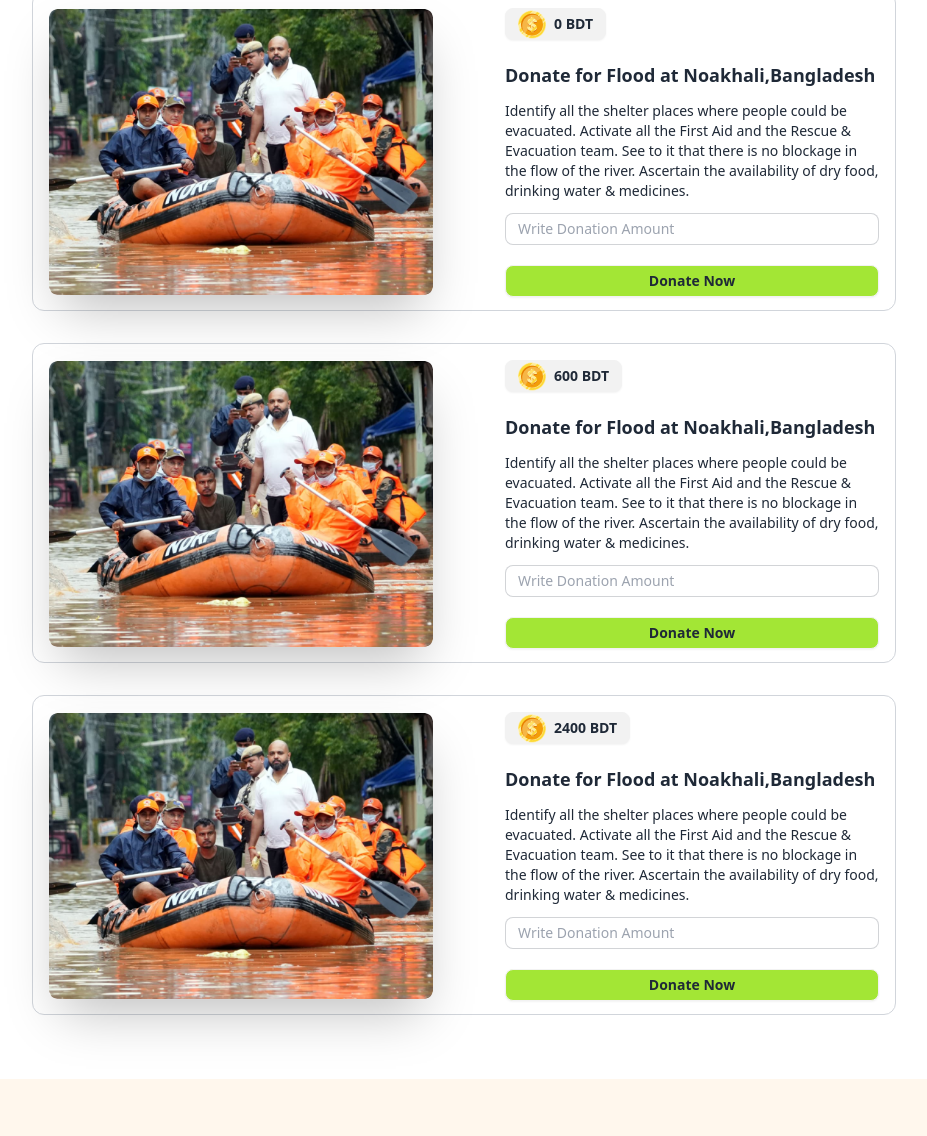
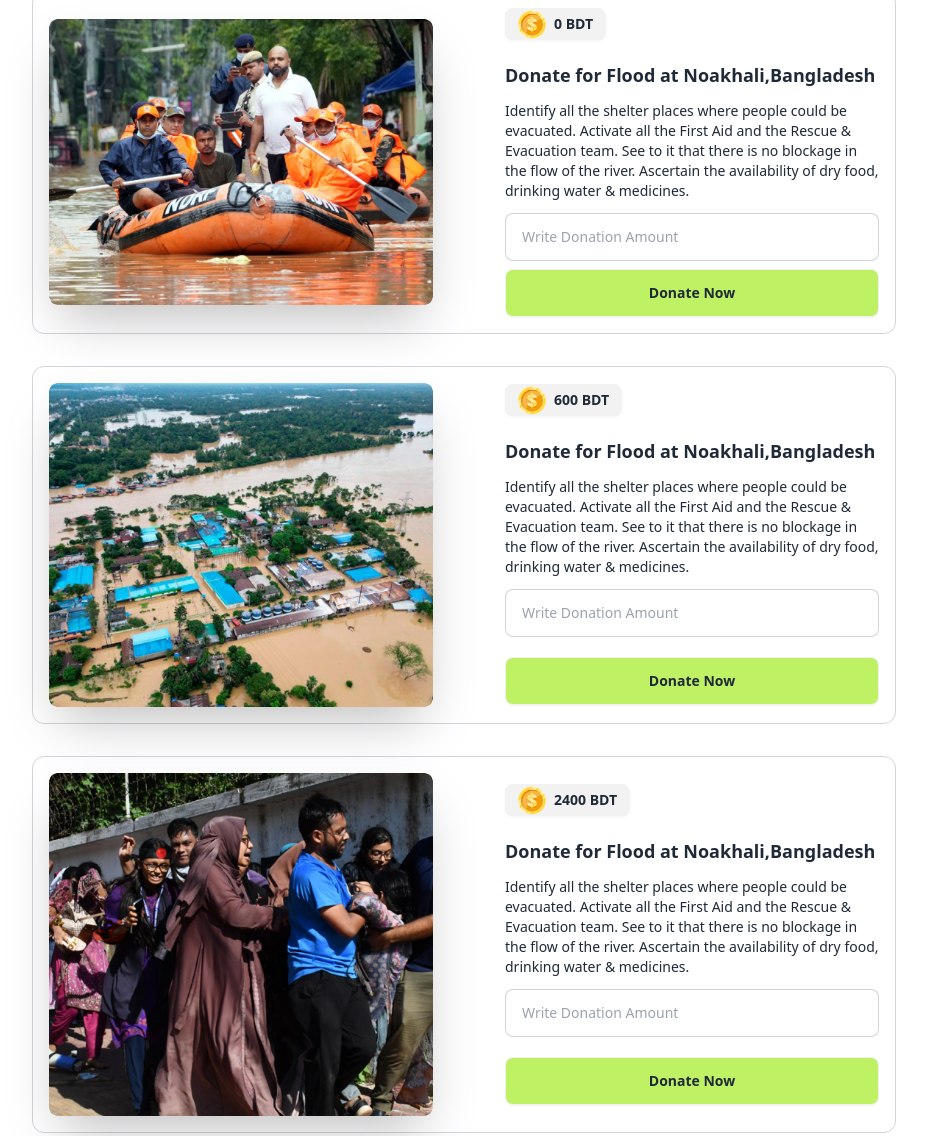
Before and after one commit to Guuhhfetf/assignment-5, a plain HTML site: page index.html in a window 1280 px wide. Shown: the part 185-1321 px from the top of the page, without its empty margins (176-1103 px from the left). Drawn offline with nearby package versions, Linux system fonts and the light colour scheme.

Commit message:
added resize button and input

```diff
--- a/index.html
+++ b/index.html
@@ -40,7 +40,7 @@
   </div>
 
   <div class="mb-5">
-    <div class="hero border border-gray-300 rounded-xl h-80 w-auto mx-52 mb-2">
+    <div class="hero border border-gray-300 rounded-xl h-auto w-auto mx-52 mb-2">
       <div class="hero-content flex-col lg:flex-row">
         <img
           src="images/noakhali.png"
@@ -54,17 +54,17 @@
           <input
           type="text"
           placeholder="Write Donation Amount"
-          class="input input-bordered input-sm w-full " />
-          <button class="btn btn-sm w-full mt-5 bg-lime-400 font-semibold">Donate Now</button>
+          class="input input-bordered input-md w-full " />
+          <button class="btn btn-md w-full mt-2 bg-lime-300 font-bold">Donate Now</button>
         </div>
       </div>
     </div>
 
     <div class="mt-8">
-    <div class="hero border border-gray-300 rounded-xl h-80 w-auto mx-52">
+    <div class="hero border border-gray-300 rounded-xl h-auto w-auto mx-52">
       <div class="hero-content flex-col lg:flex-row">
         <img
-          src="images/noakhali.png"
+          src="images/feni.png"
           class="max-w-sm rounded-lg shadow-2xl mr-14 w-1/2 h-30" />
         <div class="w-1/2">
           <button class="btn btn-sm "> <img src="images/coin.png" alt=""> 600 BDT</button>
@@ -75,18 +75,18 @@
           <input
           type="text"
           placeholder="Write Donation Amount"
-          class="input input-bordered input-sm w-full " />
-          <button class="btn btn-sm w-full mt-5 bg-lime-400 font-semibold">Donate Now</button>
+          class="input input-bordered input-md w-full " />
+          <button class="btn btn-md w-full mt-5 bg-lime-300 font-bold">Donate Now</button>
         </div>
       </div>
     </div>
   </div>
 
  <div class="mt-8 mb-16">
-    <div class="hero border border-gray-300 rounded-xl h-80 w-auto mx-52">
+    <div class="hero border border-gray-300 rounded-xl h-auto w-auto mx-52">
       <div class="hero-content flex-col lg:flex-row">
         <img
-          src="images/noakhali.png"
+          src="images/quota-protest.png"
           class="max-w-sm rounded-lg shadow-2xl mr-14 w-1/2 h-30" />
         <div class="w-1/2">
           <button class="btn btn-sm "> <img src="images/coin.png" alt=""> 2400 BDT</button>
@@ -97,8 +97,8 @@
           <input
           type="text"
           placeholder="Write Donation Amount"
-          class="input input-bordered input-sm w-full " />
-          <button class="btn btn-sm w-full mt-5 bg-lime-400 font-semibold">Donate Now</button>
+          class="input input-bordered input-md w-full " />
+          <button class="btn btn-md w-full mt-5 bg-lime-300 font-bold">Donate Now</button>
         </div>
       </div>
     </div>
```
